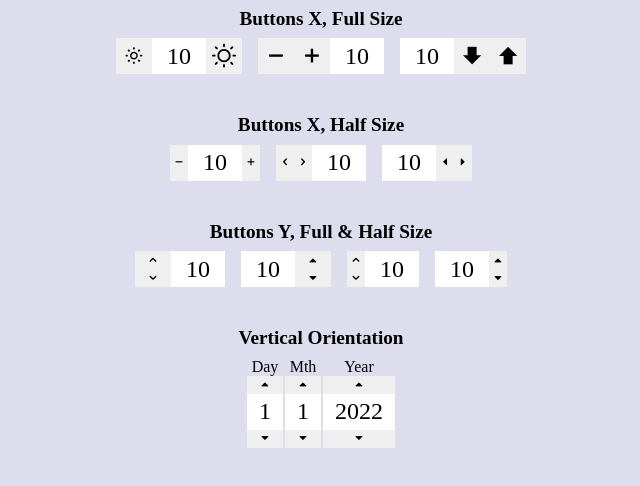
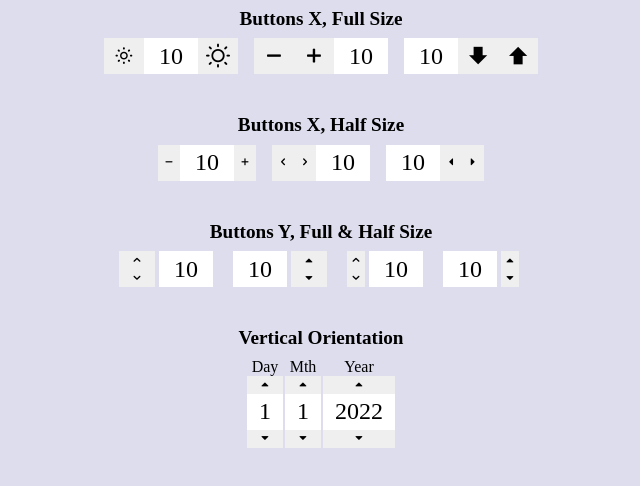
Before and after one commit to OldSaltyDog/rangestepper, a website with bundled scripts: page index.html in a window 1280 px wide. Shown: the whole page, without its empty margins (319-959 px from the left). Built offline with nearby package versions, Linux system fonts and the light colour scheme; a web font is replaced by a local one.

Commit message:
Finished all but themed styles

```diff
--- a/index.js
+++ b/index.js
@@ -14,7 +14,7 @@ const defaultSplitOpts = {
 
 const defaultLeftWrap = document.getElementById("defaultLeft")
 const defaultLeftOpts = {
-	classes: [ "stepper-base", "btns-x", "btns-left"],
+	classes: [ "btns-x", "btns-left"],
 	attr: {
 		name: "defLeft",
 		value: 10
@@ -25,7 +25,7 @@ const defaultLeftOpts = {
 
 const defaultRightWrap = document.getElementById("defaultRight")
 const defaultRightOpts = {
-	classes: [ "stepper-base", "btns-x", "btns-right"],
+	classes: [ "btns-x", "btns-right"],
 	attr: {
 		name: "defRight",
 		value: 10
@@ -36,7 +36,7 @@ const defaultRightOpts = {
 
 const halfSplitWrap = document.getElementById("halfXSplit")
 const halfSplitOpts = {
-	classes: [ "stepper-base", "btns-x", "btns-half", "btns-split"],
+	classes: [ "btns-x", "btns-half", "btns-split"],
 	attr: {
 		name: "halfXSplit",
 		value: 10
@@ -47,7 +47,7 @@ const halfSplitOpts = {
 
 const xLeftHalfWrap = document.getElementById("halfXLeft")
 const xLeftHalfOpts = {
-	classes: [ "stepper-base", "btns-x", "btns-half", "btns-left"],
+	classes: [ "btns-x", "btns-half", "btns-left"],
 	attr: {
 		name: "halfXLeft",
 		value: 10
@@ -58,7 +58,7 @@ const xLeftHalfOpts = {
 
 const xRightHalfWrap = document.getElementById("halfXRight")
 const xRightHalfOpts = {
-	classes: [ "stepper-base", "btns-x", "btns-half", "btns-right"],
+	classes: [ "btns-x", "btns-half", "btns-right"],
 	attr: {
 		name: "halfXRight",
 		value: 10
@@ -69,7 +69,7 @@ const xRightHalfOpts = {
 
 const yLeftWrap = document.getElementById("yLeft")
 const yLeftOpts = {
-	classes: [ "stepper-base", "btns-y", "btns-left"],
+	classes: [ "btns-y", "btns-left"],
 	attr: {
 		name: "yLeft",
 		value: 10
@@ -80,7 +80,7 @@ const yLeftOpts = {
 
 const yRightWrap = document.getElementById("yRight")
 const yRightOpts = {
-	classes: [ "stepper-base", "btns-y", "btns-right"],
+	classes: [ "btns-y", "btns-right"],
 	attr: {
 		name: "yRight",
 		value: 10
@@ -91,7 +91,7 @@ const yRightOpts = {
 
 const yLeftHalfWrap = document.getElementById("yHalfLeft")
 const yLeftHalfOpts = {
-	classes: [ "stepper-base", "btns-y", "btns-half", "btns-left"],
+	classes: [ "btns-y", "btns-half", "btns-left"],
 	attr: {
 		name: "halfYLeft",
 		value: 10
@@ -102,7 +102,7 @@ const yLeftHalfOpts = {
 
 const yRightHalfWrap = document.getElementById("yHalfRight")
 const yRightHalfOpts = {
-	classes: [ "stepper-base", "btns-y", "btns-half", "btns-right"],
+	classes: [ "btns-y", "btns-half", "btns-right"],
 	attr: {
 		name: "halfYRight",
 		value: 10
--- a/less/stepper.less
+++ b/less/stepper.less
@@ -18,7 +18,7 @@
 @pad: 0;
 @gap: 0;
 
-@full-w: ((@ip-w + (@base-s * 2)) + ((@gap * 2) + (@pad * 2)));
+@full-w: ((@ip-w + (@base-s * 2)) + (@pad * 2));
 @stack-w: (@full-w - @base-s);
 @halfbtn-w: (@stack-w - (@base-s/2));
 
@@ -98,14 +98,13 @@ section {
 
 input {
 	display: flex;
+	#jc.c();
 	font-family: "Bebas Neue";
 	font-size: @fs;
-//	font-weight: bold;
-	flex: 1;
 	height: @base-s;
-//	line-height: @lh;
 	text-align: center;
 	user-select: none;
+	cursor: pointer;
 }
 
 button {
@@ -260,31 +259,5 @@ button {
 		}
 	}
 
-	&.btns-y > .btn-inc {
-
-	}
-
 
 }
-
-#stepYear {
-
-}
-
-.stepper-2 {
-	#box.border();
-	#bg.add(#E3E3E3);
-	.bs(0 0 1px 0 @fb-40);
-	.bs(0 2px 2px -1px @fb-25);
-
-	& > input, button {
-	}
-
-	& > input {
-		#bg.add(@t);
-	}
-
-	& > button {
-		#bg.add(#FFF);
-	}
-}
```
Also changed, not shown: css/stepper.css.
